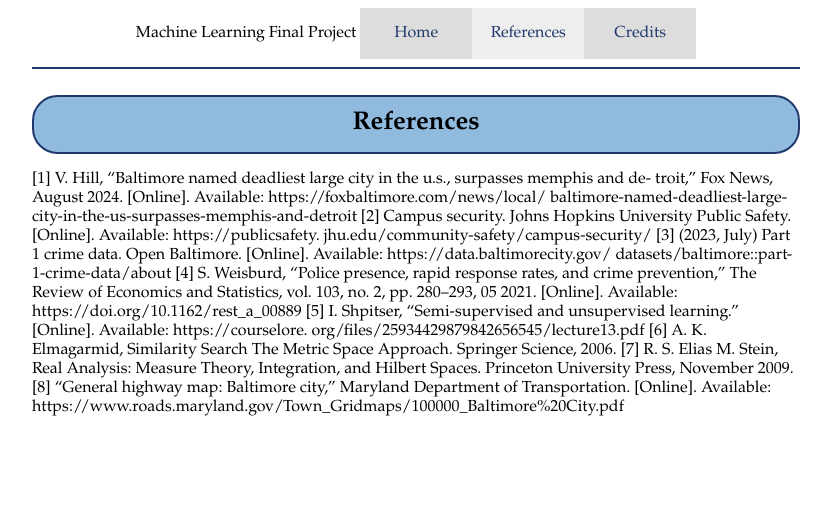
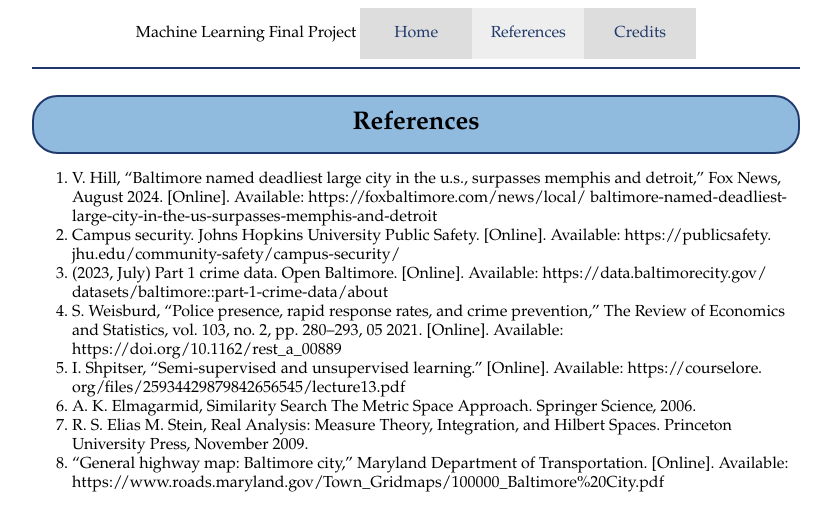
Before and after one commit to James-Guo-03/ML-F24-Project, a Jekyll site: the page built from references.md, in a window 1280 px wide. Shown: the top 531 px of the page, without its empty margins (224-1055 px from the left). Built offline with Jekyll 4.4.1, drawn with Linux system fonts in a browser that asks for light colours.

Commit message:
reformat the page for vision

```diff
--- a/references.md
+++ b/references.md
@@ -4,13 +4,13 @@ title: "References"
 category: "references"
 ---
 
-[1] V. Hill, “Baltimore named deadliest large city in the u.s., surpasses memphis and de- troit,” Fox News, August 2024. [Online]. Available: https://foxbaltimore.com/news/local/ baltimore-named-deadliest-large-city-in-the-us-surpasses-memphis-and-detroit
-[2] Campus security. Johns Hopkins University Public Safety. [Online]. Available: https://publicsafety. jhu.edu/community-safety/campus-security/
-[3] (2023, July) Part 1 crime data. Open Baltimore. [Online]. Available: https://data.baltimorecity.gov/ datasets/baltimore::part-1-crime-data/about
-[4] S. Weisburd, “Police presence, rapid response rates, and crime prevention,” The Review of Economics and Statistics, vol. 103, no. 2, pp. 280–293, 05 2021. [Online]. Available: https://doi.org/10.1162/rest_a_00889
-[5] I. Shpitser, “Semi-supervised and unsupervised learning.” [Online]. Available: https://courselore. org/files/25934429879842656545/lecture13.pdf
-[6] A. K. Elmagarmid, Similarity Search The Metric Space Approach. Springer Science, 2006.
-[7] R. S. Elias M. Stein, Real Analysis: Measure Theory, Integration, and Hilbert Spaces. Princeton University
+1. V. Hill, “Baltimore named deadliest large city in the u.s., surpasses memphis and detroit,” Fox News, August 2024. [Online]. Available: https://foxbaltimore.com/news/local/ baltimore-named-deadliest-large-city-in-the-us-surpasses-memphis-and-detroit
+2. Campus security. Johns Hopkins University Public Safety. [Online]. Available: https://publicsafety. jhu.edu/community-safety/campus-security/
+3. (2023, July) Part 1 crime data. Open Baltimore. [Online]. Available: https://data.baltimorecity.gov/ datasets/baltimore::part-1-crime-data/about
+4. S. Weisburd, “Police presence, rapid response rates, and crime prevention,” The Review of Economics and Statistics, vol. 103, no. 2, pp. 280–293, 05 2021. [Online]. Available: https://doi.org/10.1162/rest_a_00889
+5. I. Shpitser, “Semi-supervised and unsupervised learning.” [Online]. Available: https://courselore. org/files/25934429879842656545/lecture13.pdf
+6. A. K. Elmagarmid, Similarity Search The Metric Space Approach. Springer Science, 2006.
+7. R. S. Elias M. Stein, Real Analysis: Measure Theory, Integration, and Hilbert Spaces. Princeton University
 Press, November 2009.
-[8] “General highway map: Baltimore city,” Maryland Department of Transportation. [Online]. Available:
+8. “General highway map: Baltimore city,” Maryland Department of Transportation. [Online]. Available:
 https://www.roads.maryland.gov/Town_Gridmaps/100000_Baltimore%20City.pdf
```
Also changed, not shown: index.md (+4 -1 lines).
